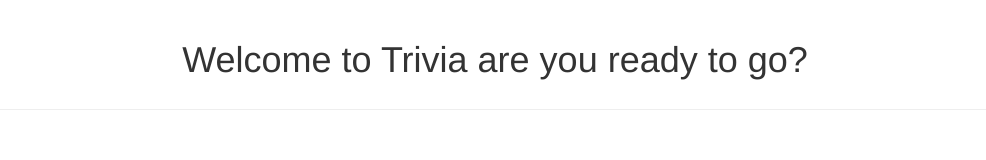
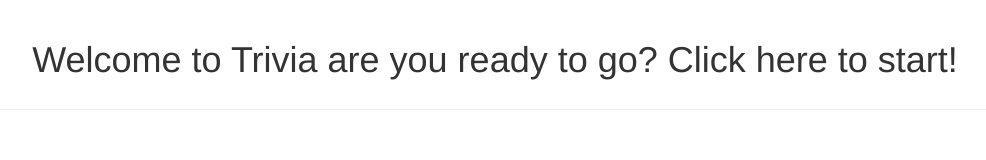
Before and after one commit to kjmbaldwin/TriviaGame, a plain HTML site: page index.html in a window 1280 px wide. Shown: the whole page, without its empty margins (145-1131 px from the left). Drawn offline with nearby package versions, Linux system fonts and the light colour scheme.

Commit message:
clarified some in-game instructions

```diff
--- a/index.html
+++ b/index.html
@@ -10,7 +10,7 @@
   <div class="container text-center">
 
     <div class="page-header">
-      <h1 id="banner">Welcome to Trivia are you ready to go?</h1>
+      <h1 id="banner">Welcome to Trivia are you ready to go? Click here to start!</h1>
       <h2 id="timer"></h2>
     </div>
     <div class="panel panel-default">
```
